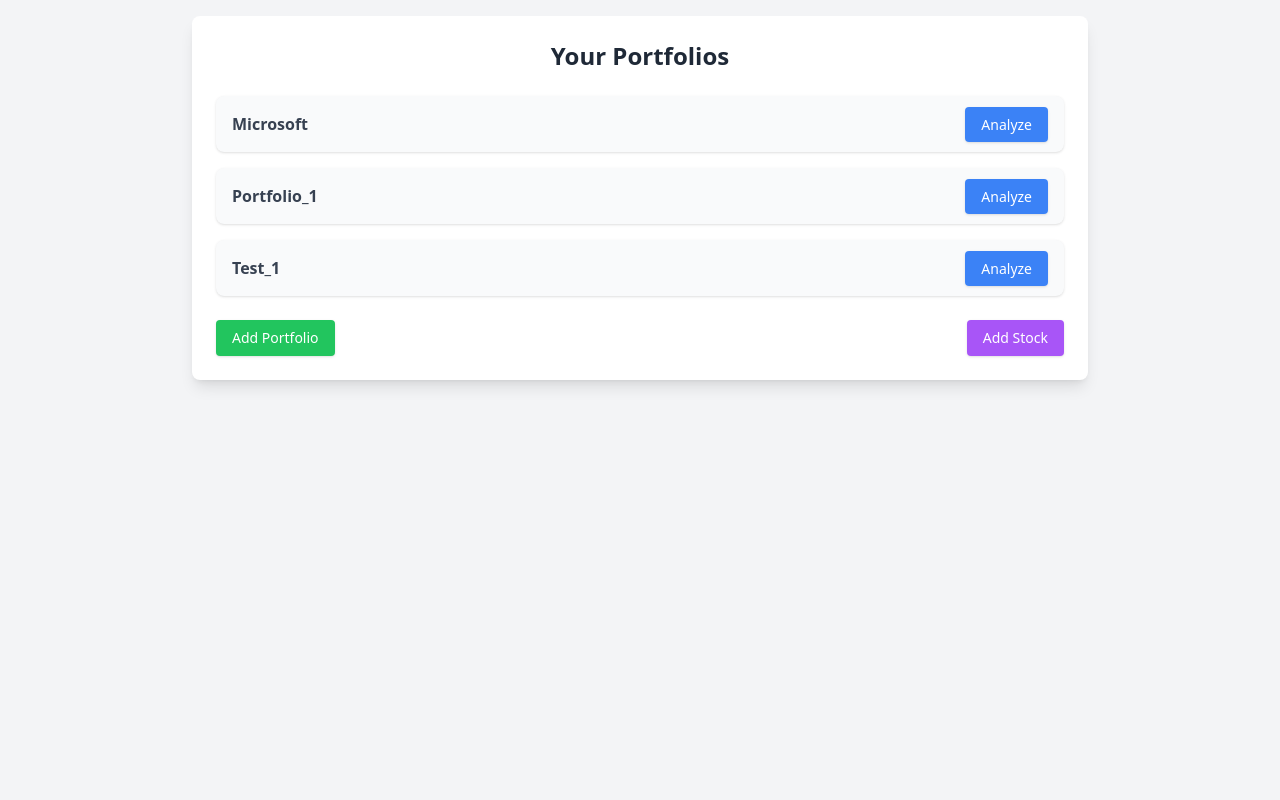
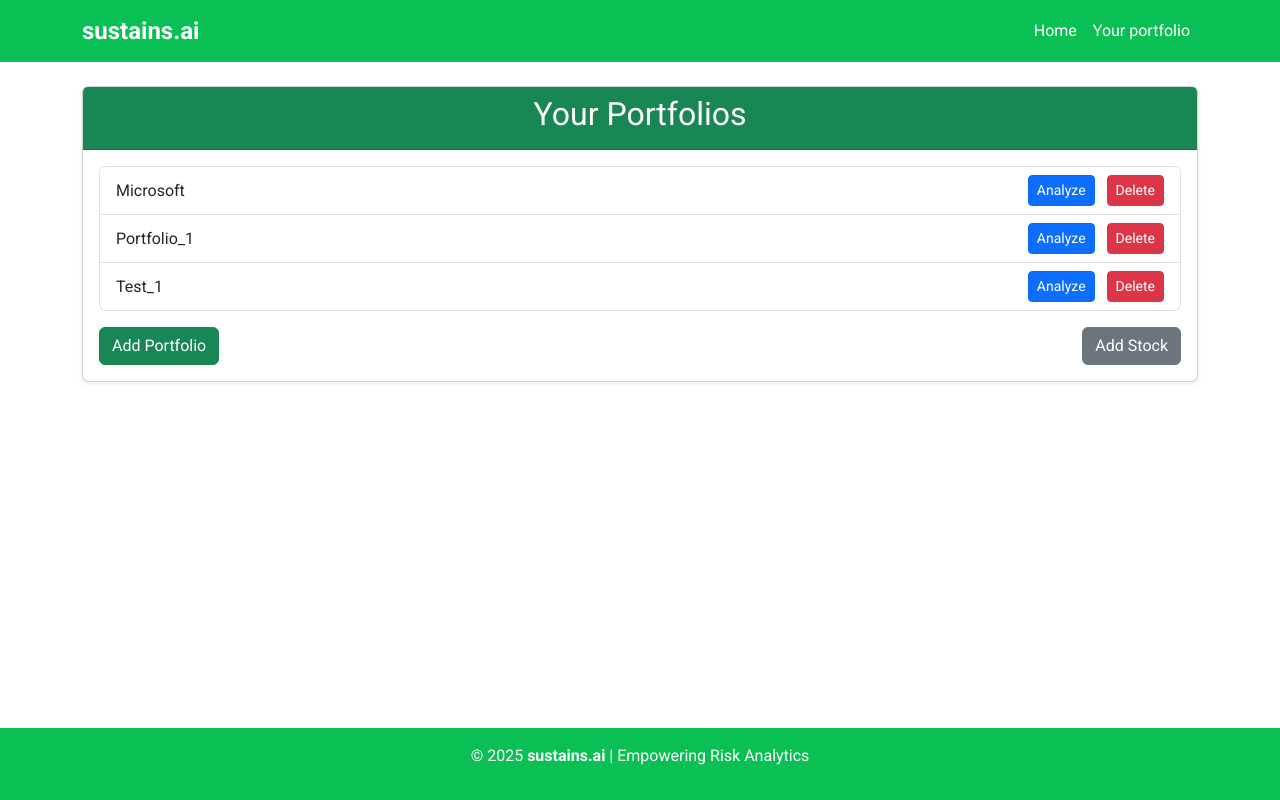
Before and after one commit to sustains-ai/django_stock, a Django app: page /portfolio_list/ in a window 1280 px wide. Run offline with Django 5.2, Linux system fonts and the light colour scheme; a user stored in the database is signed in; data comes from the database, SQL or seed files in the repository; some libraries are stand-ins or nearby versions.

Commit message:
Added delete button to the portfolio page

```diff
--- a/sandbox_2/portfolio/templates/portfolio/portfolio_list.html
+++ b/sandbox_2/portfolio/templates/portfolio/portfolio_list.html
@@ -1,54 +1,35 @@
+{% extends 'portfolio/base.html' %}
 
-<!--<h1>Your Portfolios</h1>-->
-<!--<ul>-->
-<!--    {% for portfolio in portfolios %}-->
-<!--    <li>-->
-<!--        {{ portfolio.name }}-->
-<!--        <a href="{% url 'analyze_portfolio' portfolio.id %}">Analyze</a>-->
-<!--    </li>-->
-<!--    {% endfor %}-->
-<!--</ul>-->
-<!--<a href="{% url 'add_portfolio' %}">Add Portfolio</a>-->
-<!--<a href="{% url 'add_stock' %}">Add Stock</a>-->
+{% block title %}Your Portfolios{% endblock %}
 
-<!DOCTYPE html>
-<html lang="en">
-<head>
-    <meta charset="UTF-8">
-    <meta name="viewport" content="width=device-width, initial-scale=1.0">
-    <title>Your Portfolios</title>
-    <script src="https://cdn.tailwindcss.com"></script>
-</head>
-<body class="bg-gray-100 min-h-screen flex flex-col items-center p-4">
-
-    <div class="w-full max-w-4xl bg-white shadow-lg rounded-lg p-6">
-        <h1 class="text-2xl font-bold text-center mb-6 text-gray-800">Your Portfolios</h1>
-
-        <ul class="space-y-4">
+{% block content %}
+<div class="card shadow-sm">
+    <div class="card-header bg-success text-white text-center">
+        <h2>Your Portfolios</h2>
+    </div>
+    <div class="card-body">
+        <ul class="list-group mb-3">
             {% for portfolio in portfolios %}
-            <li class="flex justify-between items-center bg-gray-50 p-4 rounded-lg shadow">
-                <span class="font-semibold text-gray-700">{{ portfolio.name }}</span>
+            <li class="list-group-item d-flex justify-content-between align-items-center">
+                <span>{{ portfolio.name }}</span>
                 <div>
-                    <a href="{% url 'analyze_portfolio' portfolio.id %}"
-                       class="text-sm font-medium text-white bg-blue-500 hover:bg-blue-600 px-4 py-2 rounded shadow">
+                    <a href="{% url 'analyze_portfolio' portfolio.id %}" class="btn btn-primary btn-sm me-2">
                         Analyze
                     </a>
+                    <form action="{% url 'delete_portfolio' portfolio.id %}" method="POST" style="display:inline;">
+                        {% csrf_token %}
+                        <button type="submit" class="btn btn-danger btn-sm">
+                            Delete
+                        </button>
+                    </form>
                 </div>
             </li>
             {% endfor %}
         </ul>
-
-        <div class="mt-6 flex justify-between">
-            <a href="{% url 'add_portfolio' %}"
-               class="text-sm font-medium text-white bg-green-500 hover:bg-green-600 px-4 py-2 rounded shadow">
-                Add Portfolio
-            </a>
-            <a href="{% url 'add_stock' %}"
-               class="text-sm font-medium text-white bg-purple-500 hover:bg-purple-600 px-4 py-2 rounded shadow">
-                Add Stock
-            </a>
+        <div class="d-flex justify-content-between">
+            <a href="{% url 'add_portfolio' %}" class="btn btn-success">Add Portfolio</a>
+            <a href="{% url 'add_stock' %}" class="btn btn-secondary">Add Stock</a>
         </div>
     </div>
-
-</body>
-</html>
+</div>
+{% endblock %}
--- a/sandbox_2/portfolio/urls.py
+++ b/sandbox_2/portfolio/urls.py
@@ -8,4 +8,5 @@ urlpatterns = [
     path('add_portfolio/', views.add_portfolio, name='add_portfolio'),
     path('add_stock/', views.add_stock, name='add_stock'),
     path('analyze/<int:portfolio_id>/', views.analyze_portfolio, name='analyze_portfolio'),
+    path('delete_portfolio/<int:portfolio_id>/', views.delete_portfolio, name='delete_portfolio'),
 ]
--- a/sandbox_2/portfolio/views.py
+++ b/sandbox_2/portfolio/views.py
@@ -5,6 +5,7 @@ import yfinance as yf
 import riskfolio as rp
 from django.contrib.auth.decorators import login_required
 from django.shortcuts import get_object_or_404
+from django.contrib import messages
 
 def index(request):
     return render(request, 'portfolio/index.html')
@@ -95,3 +96,11 @@ def analyze_portfolio(request, portfolio_id):
         'weights': weights.to_dict(),
         'report': report.to_dict(),
     })
+
+def delete_portfolio(request, portfolio_id):
+    if request.method == "POST":
+        portfolio = get_object_or_404(Portfolio, id=portfolio_id)
+        portfolio_name = portfolio.name
+        portfolio.delete()
+        messages.success(request, f'Portfolio "{portfolio_name}" has been deleted successfully.')
+    return redirect('portfolio_list')
```
